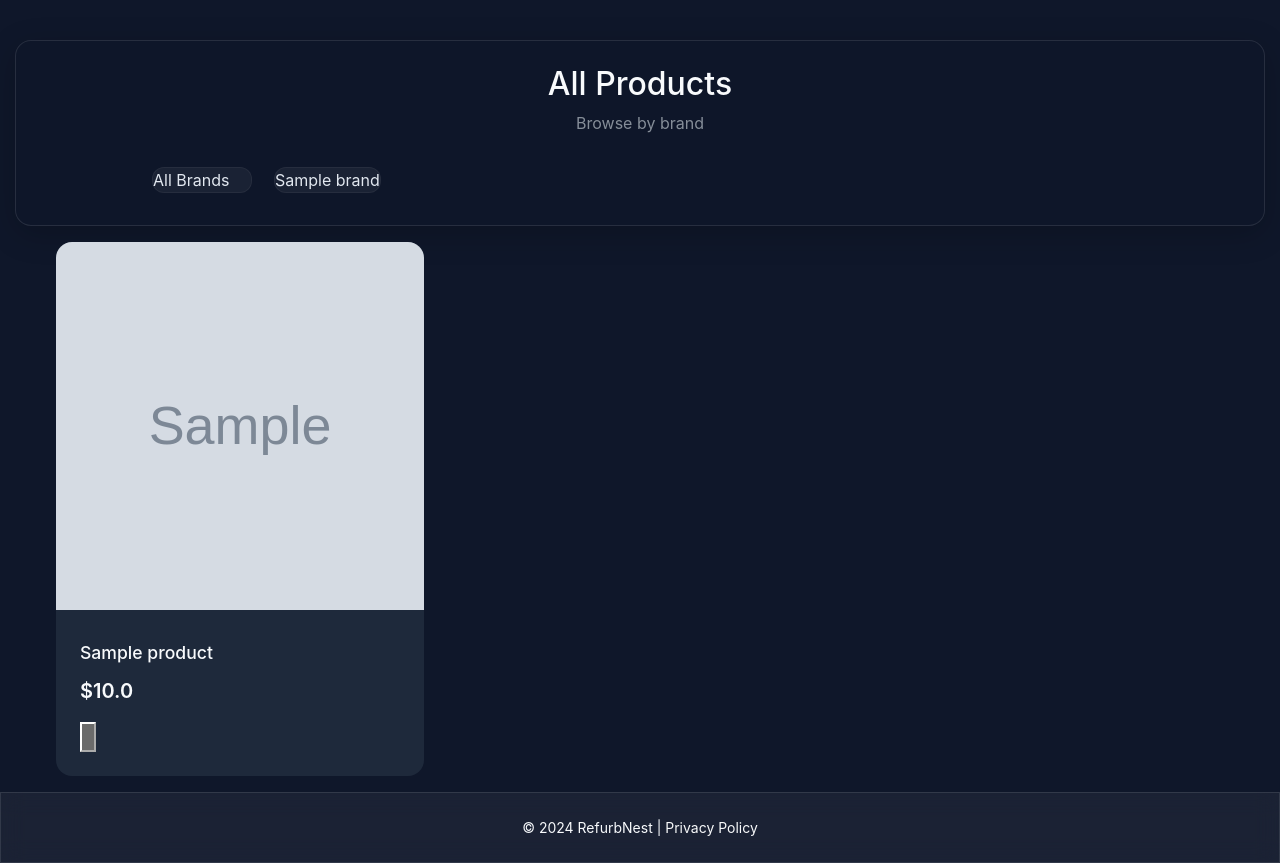
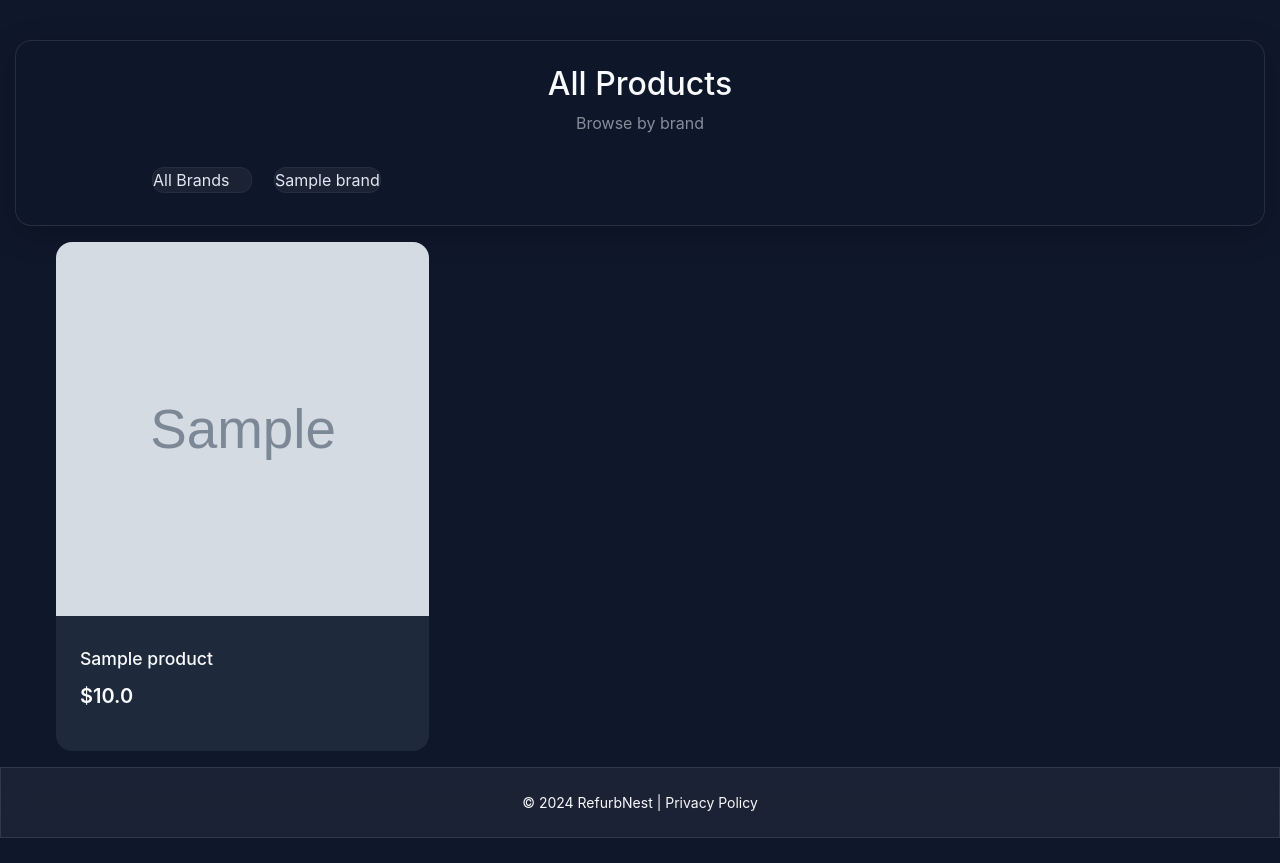
Before and after one commit to Afuyah/Refurbnest, a Flask app: page /products in a window 1280 px wide. Shown: the part 80-943 px from the top of the page. After the commit the page ends 918 px from the top, so only its background shows below. Run offline with Flask 3, Linux system fonts and the light colour scheme; tables that the repository leaves empty hold one stand-in row (values such as "Sample post"); grey boxes marked "Sample" are stand-in pictures; some libraries are stand-ins or nearby versions.

Commit message:
products

```diff
--- a/app/static/css/productlist.css
+++ b/app/static/css/productlist.css
@@ -15,7 +15,7 @@ body {
 }
 
 .products-container{
-    padding-top: 70px;
+    padding-top: 40px;
 }
 .custom-select {
     position: relative;
@@ -48,7 +48,7 @@ body {
 .product-grid {
     display: grid;
     grid-template-columns: repeat(auto-fill, minmax(280px, 1fr));
-    gap: 2rem;
+    gap: 1.5rem;
     max-width: 1200px;
     margin: 0 auto;
     padding: 1rem;
--- a/app/templates/admin/add_product_images.html
+++ b/app/templates/admin/add_product_images.html
@@ -103,6 +103,7 @@
                                 <i class="fas fa-arrow-left me-2"></i>Back to Products
                             </a>
                             <div>
+
                                 <button type="reset" class="btn btn-light btn-lg px-4 me-2">
                                     <i class="fas fa-undo me-2"></i>Reset
                                 </button>
--- a/app/templates/main/list_products.html
+++ b/app/templates/main/list_products.html
@@ -44,11 +44,7 @@
                         {% endif %}
                     </div>
                 </div>
-                <div class="product-actions">
-                    <button class="wishlist-toggle" aria-label="Save to Wishlist">
-                        <svg viewBox="0 0 24 24"><path d="M12 21.35l-1.45-1.32C5.4 15.36 2 12.28 2 8.5 2 5.42 4.42 3 7.5 3c1.74 0 3.41.81 4.5 2.09C13.09 3.81 14.76 3 16.5 3 19.58 3 22 5.42 22 8.5c0 3.78-3.4 6.86-8.55 11.54L12 21.35z"/></svg>
-                    </button>
-                </div>
+
             </div>
         </article>
         {% else %}
```
Also changed, not shown: app/static/products/hero.jpg (renamed from app/static/products/12.jpg), app/static/products/hero31.png (renamed from app/static/products/PhotoRoom-20250407_053854_10.png), app/static/products/home13_image20-768x557.png (deleted), 2 other files.
